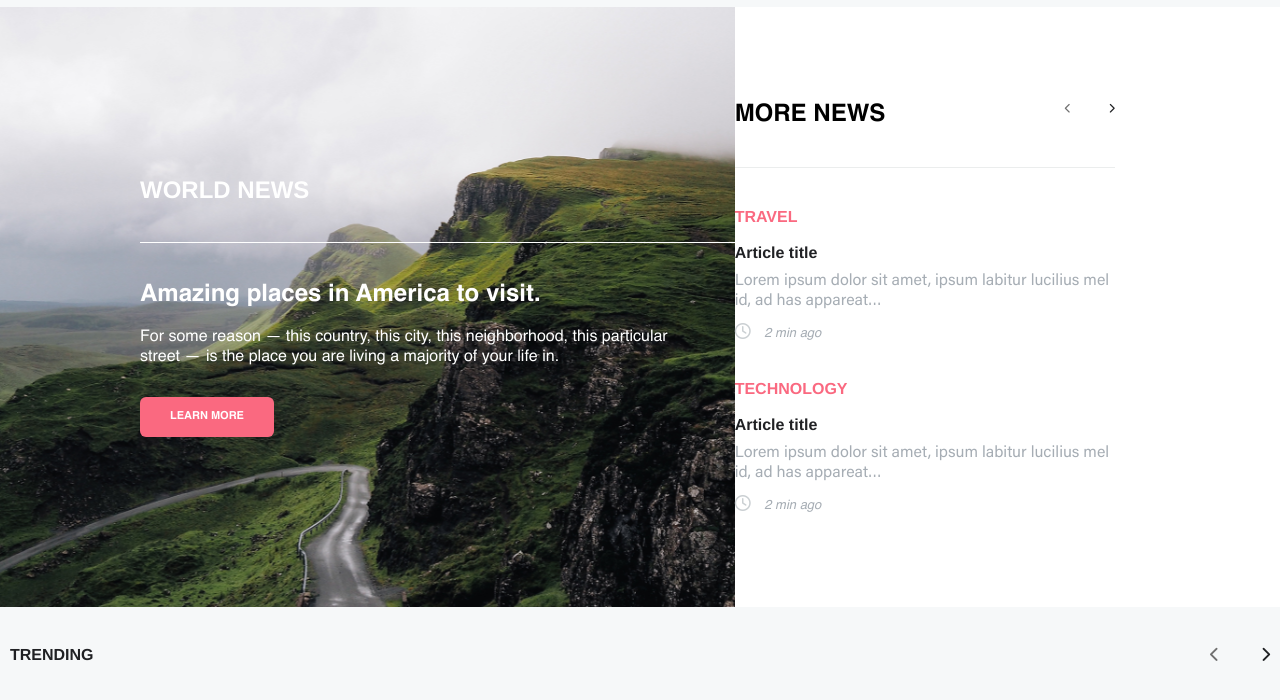
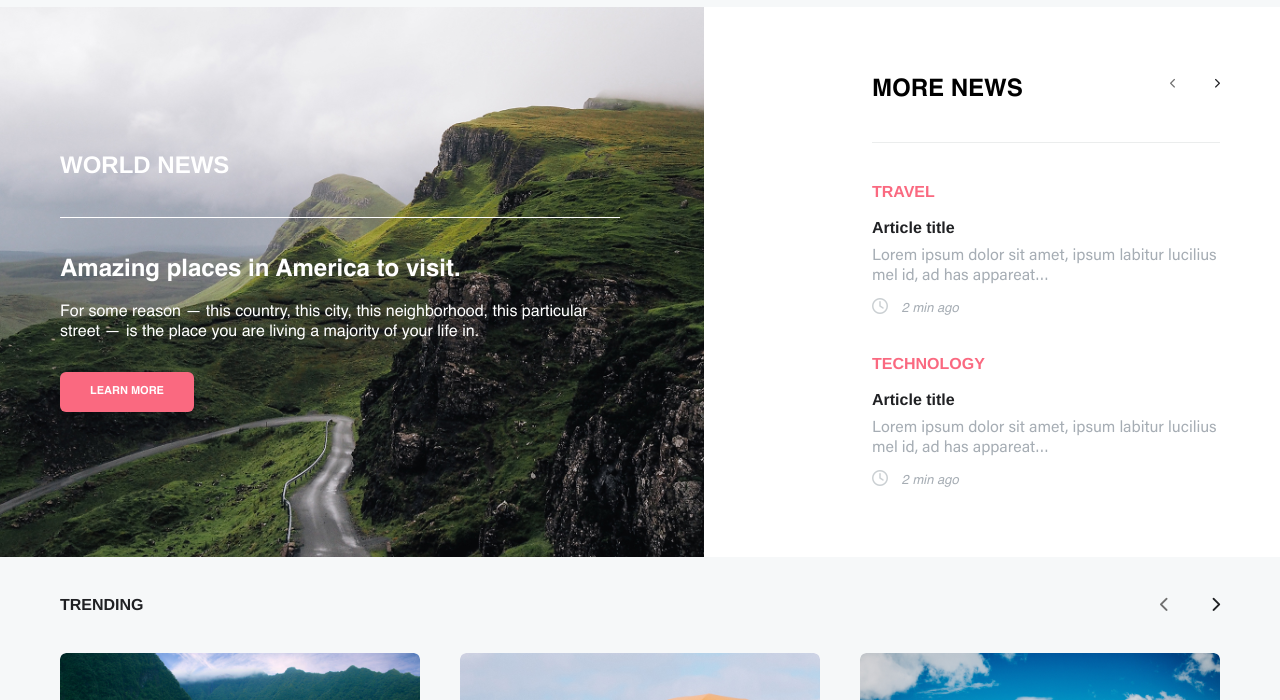
Before and after one commit to Nikoloz909/unilab-project-responsive, a website: page index.html in a window 1280 px wide. Shown: the part 43-743 px from the top of the page. Drawn offline with Linux system fonts and the light colour scheme.

Commit message:
end of html

```diff
--- a/index.html
+++ b/index.html
@@ -1,5 +1,6 @@
 <!DOCTYPE html>
 <html lang="en">
+
 <head>
     <meta charset="UTF-8">
     <meta http-equiv="X-UA-Compatible" content="IE=edge">
@@ -11,6 +12,7 @@
     <link rel="stylesheet" href="styles/style.css">
     <title>unilab-project-responsive</title>
 </head>
+
 <body>
     <!-- header styles -->
     <header class="header-styles">
@@ -38,7 +40,11 @@
     <!-- header styles end  -->
     <!-- banner-section  -->
     <section class="banner-content">
-                <div class="lef-block">
+        <div class="img-container">
+            <img src="img/Image1.png" alt="image">
+        </div>
+        <div class="content-wrapper">
+            <div class="left-block">
                 <div class="bg-title">
                     <h3 class="bg-h3">WORLD NEWS</h3>
                     <div class="text-block">
@@ -86,6 +92,9 @@
                     </div>
                 </div>
             </div>
+        </div>
+
+
     </section>
     <!-- banner-section end  -->
     <!-- section-01  -->
@@ -139,14 +148,8 @@
                     </p>
                     <p class="second-p">
                         <i class="far fa-clock"></i>
-                                        3h ago by <span class="span-03" Monica</span>
-                                    </p>
-                                </div>
-                        </div>
-                </div>
-        </section>
-
-        <!-- section-01 end  -->
+                        3h ago by <span class="span-03" Monica</span> </p> </div> </div> </div> </section> <!--
+                            section-01 end -->
                             <!-- section-02  -->
 
                             <section class="section-02">
@@ -164,8 +167,10 @@
                                             <div class="bottom-title">
                                                 <h3 class="large-article">Large article title</h3>
                                                 <p class="bottom-p">
-                                                Lorem ipsum dolor sit amet, in eam odio amet, vix id nullam detracto,
-                                                vidit vituperatoribus duo id. Affert detraxit voluptatum vis eu, inermis eloquentiam.
+                                                    Lorem ipsum dolor sit amet, in eam odio amet, vix id nullam
+                                                    detracto,
+                                                    vidit vituperatoribus duo id. Affert detraxit voluptatum vis eu,
+                                                    inermis eloquentiam.
 
                                                 </p>
                                                 <p class="second-p">
@@ -180,8 +185,10 @@
                                                 <div class="botom-titile-01">
                                                     <h3 class="large-article">Large article title</h3>
                                                     <p class="bottom-p">
-                                            Lorem ipsum dolor sit amet, in eam odio amet, vix id nullam detracto,
-                                            vidit vituperatoribus duo id. Affert detraxit voluptatum vis eu, inermis eloquentiam.
+                                                        Lorem ipsum dolor sit amet, in eam odio amet, vix id nullam
+                                                        detracto,
+                                                        vidit vituperatoribus duo id. Affert detraxit voluptatum vis eu,
+                                                        inermis eloquentiam.
 
                                                     </p>
                                                     <p class="second-p">
@@ -203,11 +210,12 @@
                                             </p>
                                         </div>
                                         <div class="second-box">
-                            <img class="second-img" src="img/roberto-nickson-g-744100-unsplash.png" alt="image">
+                                            <img class="second-img" src="img/roberto-nickson-g-744100-unsplash.png"
+                                                alt="image">
                                             <h4 class="second-h4">Small title</h4>
                                             <p class="second-p">
                                                 <i class="far fa-clock"></i>
-                                4h ago by  <span class="second-span"> Days</span>
+                                                4h ago by <span class="second-span"> Days</span>
                                             </p>
                                         </div>
                                         <div class="therd-box">
@@ -215,7 +223,7 @@
                                             <h4 class="therd-h4">Small title</h4>
                                             <p class="therd-p">
                                                 <i class="far fa-clock"></i>
-                                3h ago by   <span class="therd-span">Monica</span>
+                                                3h ago by <span class="therd-span">Monica</span>
                                             </p>
                                         </div>
                                     </div>
@@ -236,7 +244,7 @@
                                                 <a class="footer-a" href="#">Discovery</a>
                                             </li>
                                             <li class="footer-li">
-                                    <a class="footer-a"  href="#">Photos</a>
+                                                <a class="footer-a" href="#">Photos</a>
                                             </li>
                                             <li class="footer-li">
                                                 <a class="footer-a" href="#">Contact</a>
@@ -274,9 +282,10 @@
                                         </ul>
                                     </div>
                                     <div class="form-wrapper">
-                            <form  class="form" action="#">
+                                        <form class="form" action="#">
                                             <label for="email" id="email"></label>
-                                <input class="input-first" type="email" name="email" id="email" placeholder="Email">
+                                            <input class="input-first" type="email" name="email" id="email"
+                                                placeholder="Email">
                                             <i class="fas fa-location-arrow"></i>
                                         </form>
                                         <p class="form-p">
@@ -284,14 +293,20 @@
                                         </p>
                                     </div>
                                     <div class="social-icon">
-                        <a class="social-i" href="https://www.instagram.com/"><i class="fab fa-instagram"></i></a>
-                        <a class="social-t" href="https://twitter.com/?lang=en"><i class="fab fa-twitter"></i></a>
-                        <a class="social-f" href="https://www.facebook.com/"><i class="fab fa-facebook-f"></i></a>
-                        <a class="social-a" href="https://www.google.com/maps/place/United+States/@37.2755783,-104.6571311,5z/data=!3m1!4b1!4m5!3m4!1s0x54eab584e432360b:0x1c3bb99243deb742!8m2!3d37.09024!4d-95.712891"> <i class="fas fa-globe-americas"></i></a>
+                                        <a class="social-i" href="https://www.instagram.com/"><i
+                                                class="fab fa-instagram"></i></a>
+                                        <a class="social-t" href="https://twitter.com/?lang=en"><i
+                                                class="fab fa-twitter"></i></a>
+                                        <a class="social-f" href="https://www.facebook.com/"><i
+                                                class="fab fa-facebook-f"></i></a>
+                                        <a class="social-a"
+                                            href="https://www.google.com/maps/place/United+States/@37.2755783,-104.6571311,5z/data=!3m1!4b1!4m5!3m4!1s0x54eab584e432360b:0x1c3bb99243deb742!8m2!3d37.09024!4d-95.712891">
+                                            <i class="fas fa-globe-americas"></i></a>
 
                                     </div>
                                 </div>
                             </footer>
 
 </body>
+
 </html>
--- a/scss/main/main.scss
+++ b/scss/main/main.scss
@@ -9,6 +9,12 @@
     z-index: 999999999;
     background-color: #F6F8F9;
     margin-bottom: 50px;
+    .burger-conainer{
+        .fa-bars{
+            display: none;
+        }
+    }
+
     .logo{
        color: #FA6980;
        font-family: 'Helvetica-Bold';
@@ -53,24 +59,38 @@
             width: 100%;
         }
     }
+    .mobile-nav{
+        display: none;
+    }
 }
 // end of header section
 .banner-content{
     @extend %container-fluid;
     padding-top: 50px;
     display:flex;
-    .lef-block{
-        // max-width: 840px;
-        width: 60%;
-        background-image: url('../img/Image1.png');
-        background-position: center;
-        background-repeat: no-repeat;
-        background-size: cover;
+    position: relative;
     height: 600px;
+    background-color: #FFFFFF;
+    .img-container{
+        position: absolute;
+        top:0;
+        left:0;
+        width: 55%;
+        height: 100%;
+        img{
+            width: 100%;
+            height: 100%;
+            object-fit: cover;
+        }
+    }
+    .content-wrapper{
+        @extend %container;
+        position: relative;
         display: flex;
-        justify-content: center;
+        justify-content: space-between;
         align-items: center;
-        padding-left: 140px;
+        .left-block{
+
             .bg-title{
                 max-width: 600px;
                 width: 100%;
@@ -123,14 +143,18 @@
         }
         .right-block{
             // max-width: 600px;
-        width: 45%;
-        background-color: #FFFFFF;
+           width: 30%;
             display: flex;
             justify-content: center;
             align-items: center;
+            height: 100%;
             .right-title{
                 max-width: 600px;
                 width: 100%;
+                display: flex;
+                justify-content: center;
+                align-items: center;
+                flex-direction: column;
                 .content-titile{
                     display: flex;
                     justify-content: space-between;
@@ -233,6 +257,8 @@
                 }
             }
         }
+    }
+
 }
 // end of banner-section
 .section-01{
--- a/scss/modules/piravet.scss
+++ b/scss/modules/piravet.scss
@@ -4,7 +4,7 @@
     // margin: 0 auto;
 }
 %container{
-    max-width: 1260px;
+    max-width: 1160px;
     width: 100%;
     margin: 0 auto;
 }
```
Also changed, not shown: contact.html (+36 -8 lines), styles/style.css. Lines whose indentation alone changed are shown as unchanged.
